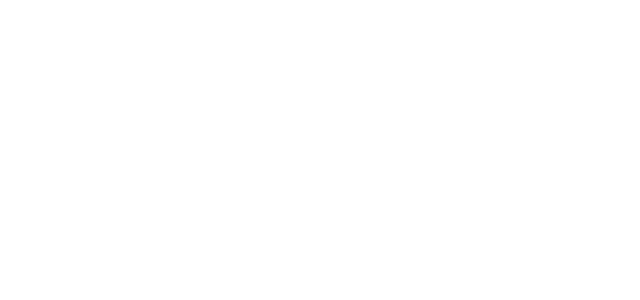
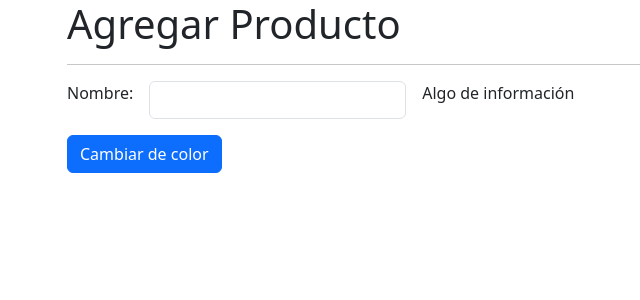
Before and after one commit to GermanPalencia1/curso-angular-11DirectivasSignals, an Angular app: page /products/product in a window 1280 px wide. Before the commit this address led to /. Shown: the top 300 px of the page, without its empty margins (15-655 px from the left). Built offline with nearby package versions, Linux system fonts and the light colour scheme.

Commit message:
App structure

```diff
--- a/src/app/app-routing.module.ts
+++ b/src/app/app-routing.module.ts
@@ -1,7 +1,16 @@
 import { NgModule } from '@angular/core';
 import { RouterModule, Routes } from '@angular/router';
 
-const routes: Routes = [];
+const routes: Routes = [
+  {
+    path: 'products',
+    loadChildren:() => import('./products/products.module').then(m => m.ProductsModule),
+  },
+  {
+    path: '**',
+    redirectTo: 'products',
+  }
+];
 
 @NgModule({
   imports: [RouterModule.forRoot(routes)],
--- /dev/null
+++ b/src/app/products/pages/product-page/product-page.component.html
@@ -0,0 +1,30 @@
+<h1>Agregar Producto</h1>
+<hr>
+
+<form>
+
+  <div class="row g-3 aling-items-center mb-3">
+
+    <div class="col-auto">
+      <label>Nombre:</label>
+    </div>
+
+    <div class="col-auto">
+      <input class="form-control" type="text">
+    </div>
+
+    <div class="col-auto">
+      <span>Algo de información</span>
+    </div>
+
+  </div>
+
+  <div class="row">
+    <div class="col">
+      <button class="btn btn-primary">
+        Cambiar de color
+      </button>
+    </div>
+  </div>
+
+</form>
```
Also changed, not shown: src/app/products/pages/product-page/product-page.component.ts (added, +10 -0 lines), src/app/products/products-routing.module.ts (added, +20 -0 lines), src/app/products/products.module.ts (added, +17 -0 lines), src/app/products/pages/product-page/product-page.component.css (added).
